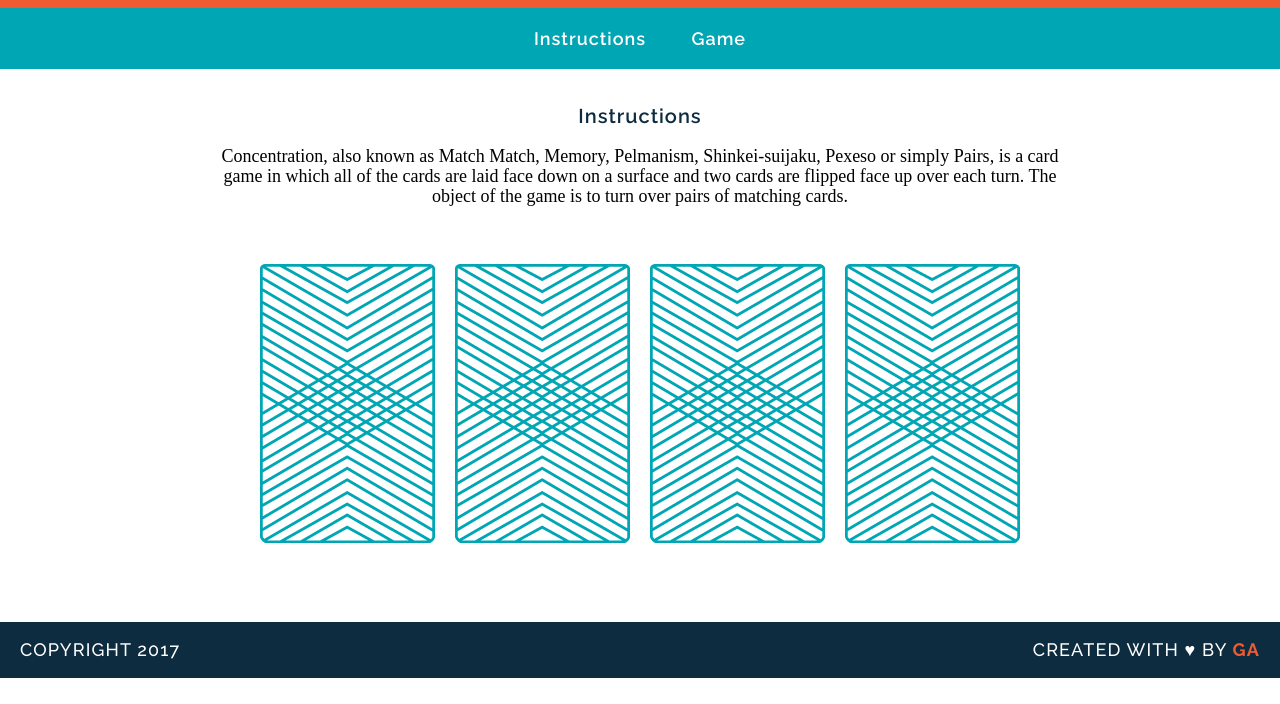
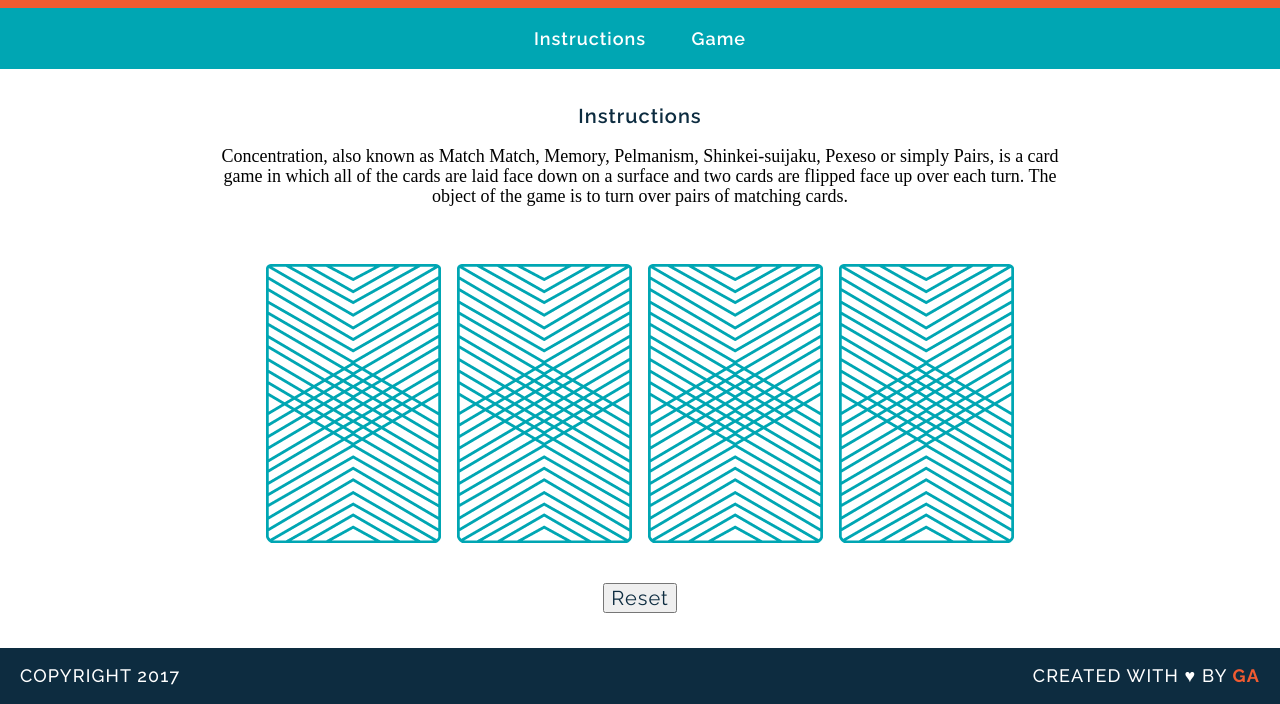
Before and after one commit to DucanKir/wdi-fundamentals-memorygame, a plain HTML site: page Memory_game/index.html in a window 1280 px wide. Shown: the part 105-809 px from the top of the page. Drawn offline with Linux system fonts and the light colour scheme; a web font is replaced by a local one.

Commit message:
game logic

```diff
--- a/Memory_game/css/main.css
+++ b/Memory_game/css/main.css
@@ -85,3 +85,12 @@ font-size: 0;
     color: #f15b31;
     font-weight: 700;
 }
+
+button {
+    font-family: "Raleway", sans-serif;
+    font-weight: 400;
+    color: #0d2c40;
+    letter-spacing: 1px;
+    font-size: 20px;
+    margin: 0;
+}
--- a/Memory_game/index.html
+++ b/Memory_game/index.html
@@ -24,11 +24,10 @@
 
 
 
-            <img src="images/back.png" alt="Queen of Diamonds">
-            <img src="images/back.png" alt="Queen of Hearts">
-            <img src="images/back.png" alt="King of Diamonds">
-            <img src="images/back.png" alt="King of Hearts">
+    <div id="game-board" class="board clearfix"></div>
+<button type="button" onclick="reset()">Reset</button>
 </main>
+
 <footer class="clearfix">
     <p class="copyright">Copyright 2017</p>
     <p class="message">Created with &hearts; by <span class="name">GA</span></p>
--- a/Memory_game/js/main.js
+++ b/Memory_game/js/main.js
@@ -25,24 +25,45 @@ var cards = [
 
 var cardsInPlay = [];
 
+
+
 function checkForMatch(){
 if (cardsInPlay.length === 2) {
 		if (cardsInPlay[0]===cardsInPlay[1]) {
-		alert("You found a match!");
+			alert("You found a match!");
 		} else {
 			alert("Sorry, try again.");
 	}
 }
 }
-function flipCard (cardId){
+function flipCard (){
+	var cardId = this.getAttribute("data-id");
+	this.setAttribute('src', cards[cardId].cardImage);
+	cardsInPlay.push(cards[cardId].rank);
+	//console.log("User flipped " + cards[cardId].rank);
+	//console.log(cards[cardId].suit);
+	//console.log(cards[cardId].cardImage);
 
-	cardsInPlay.push(cards[cardId].rank);
-	console.log("User flipped " + cards[cardId].rank);
-	console.log(cards[cardId].suit);
-console.log(cards[cardId].cardImage);
-
-	checkForMatch()
+	checkForMatch();
 	}
 
-flipCard(0);
-flipCard(2);
+
+function createBoard () {
+	for (var i = 0; i< cards.length; i++){
+		var cardElement = document.createElement("img");
+		cardElement.setAttribute("src", "images/back.png");
+		cardElement.setAttribute("data-id", i);
+		cardElement.addEventListener("click", flipCard);
+		document.getElementById('game-board').appendChild(cardElement);
+	}
+}
+
+function reset () {
+	console.log("hi");
+	for (var i = 0; i< cards.length; i++){
+		var cardElement = document.createElement("img");
+		cardElement.setAttribute("src", "images/back.png");
+	}
+
+}
+createBoard();
```
